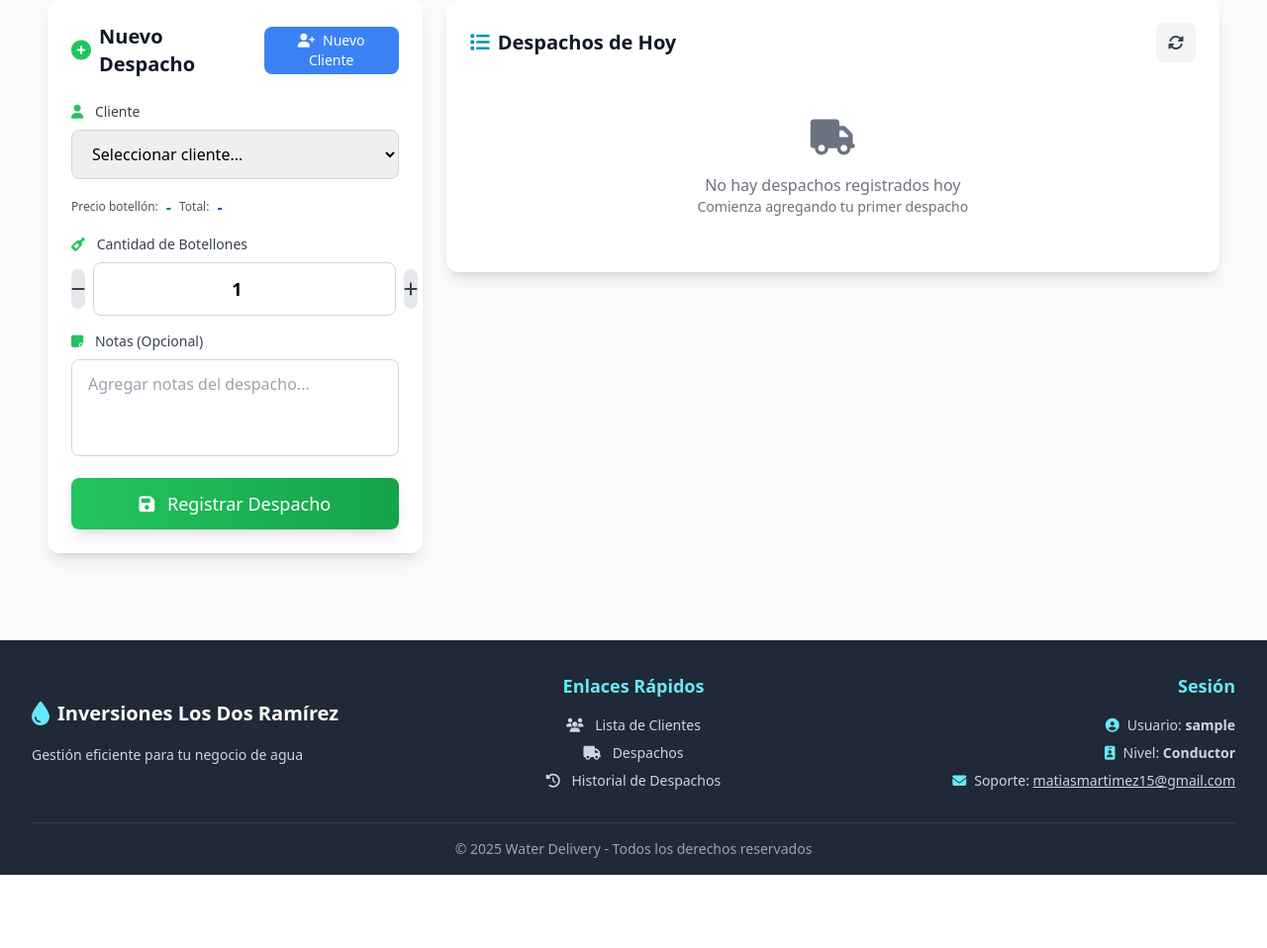
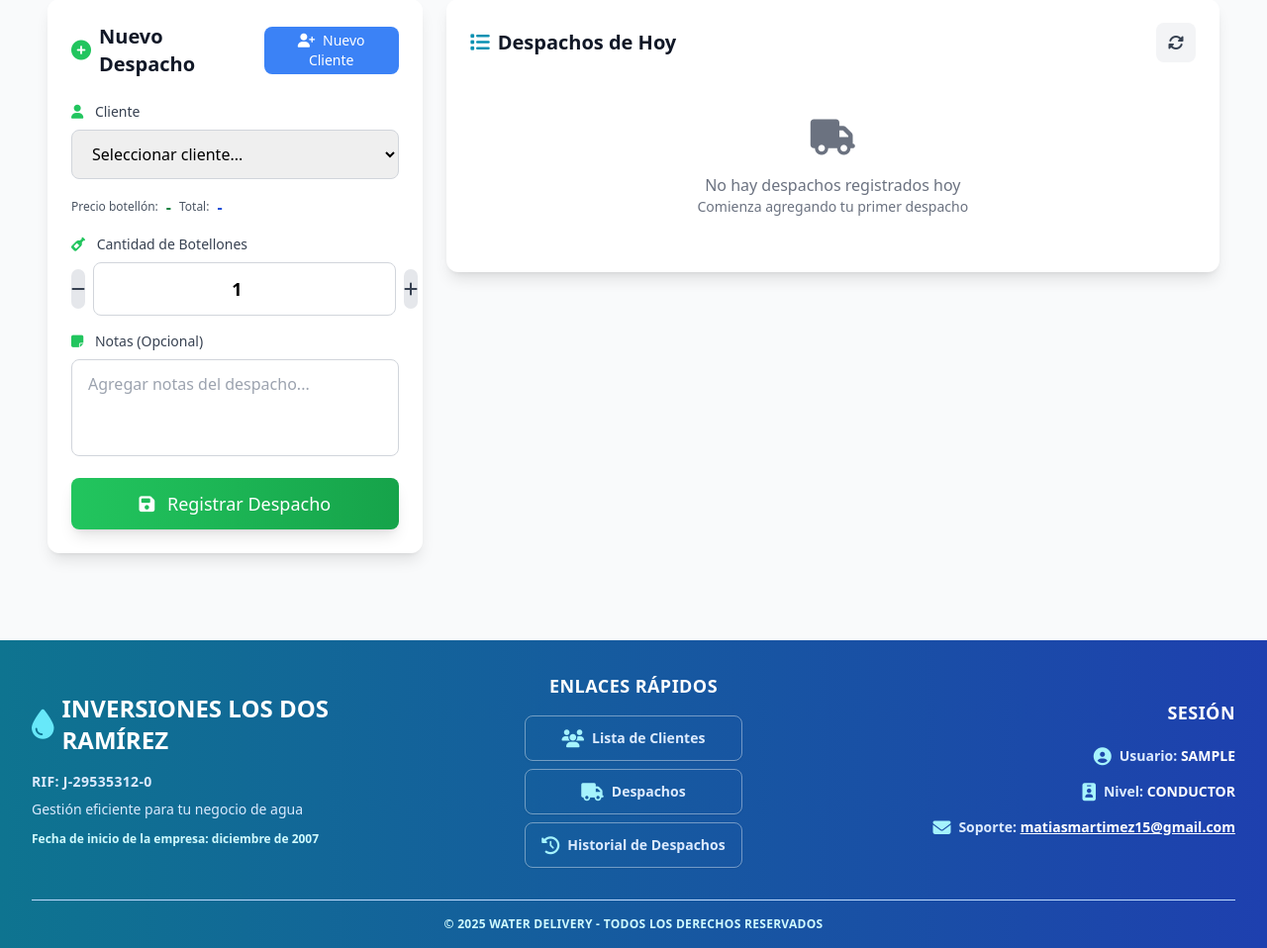
Before and after one commit to MatiasWapo/Proyecto, a Django app: page /clientes/despacho/nuevo/ in a window 1280 px wide. Shown: the part 356-1314 px from the top of the page at 99% size. Before the commit the page ends 1240 px from the top, so only its background shows below. Run offline with Django 4.2, Linux system fonts and the light colour scheme; the visitor is signed in with stand-in values (Sample User, id 1); data that the repository does not hold is empty; parts of the project's set-up code (start-up, migrations or seed data) failed here and were passed over; some libraries are stand-ins or nearby versions.

Commit message:
detalle footer arreglado

```diff
--- a/water_delivery/clientes/templates/partials/footer.html
+++ b/water_delivery/clientes/templates/partials/footer.html
@@ -1,61 +1,59 @@
 {% load static %}
-<footer class="bg-gray-800 text-white mt-auto">
+<footer class="bg-gradient-to-r from-cyan-700 to-blue-800 text-white mt-auto">
     <div class="max-w-7xl mx-auto px-4 sm:px-6 lg:px-8">
         <div class="py-8">
             <div class="grid md:grid-cols-3 gap-8">
                 <div class="text-center md:text-left flex flex-col items-center md:items-start justify-center gap-2">
                     <div class="flex items-center space-x-2 mb-2">
-                        <i class="fas fa-tint text-agua-light text-2xl"></i>
-                        <span class="text-xl font-bold">Inversiones Los Dos Ramírez</span>
+                        <i class="fas fa-tint text-cyan-300 text-3xl"></i>
+                        <span class="text-xl md:text-2xl font-bold uppercase leading-tight text-white">INVERSIONES LOS DOS RAMÍREZ</span>
                     </div>
-                    <p class="text-gray-300 text-sm">Gestión eficiente para tu negocio de agua</p>
+                    <p class="text-xs md:text-sm text-blue-100 font-semibold tracking-wide">RIF: J-29535312-0</p>
+                    <p class="text-blue-100 text-sm">Gestión eficiente para tu negocio de agua</p>
+                    <p class="text-cyan-100 text-xs mt-1 font-semibold">Fecha de inicio de la empresa: diciembre de 2007</p>
                 </div>
 
-                <div class="text-center">
-                    <h3 class="text-lg font-semibold mb-4 text-agua-light">Enlaces Rápidos</h3>
-                    <ul class="space-y-2 text-sm">
+                <div class="flex flex-col items-center justify-center">
+                    <h3 class="text-base md:text-lg font-bold uppercase mb-4 text-white tracking-wide text-center">Enlaces Rápidos</h3>
+                    <ul class="space-y-2 text-sm text-center">
                         <li>
-                            <a href="{% url 'clientes:lista_clientes' %}" class="text-gray-300 hover:text-agua-light transition-colors duration-200">
-                                <i class="fas fa-users mr-2"></i> Lista de Clientes
+                            <a href="{% url 'clientes:lista_clientes' %}" class="flex items-center gap-2 justify-center text-blue-100 hover:text-white font-semibold transition border border-white/40 rounded-lg px-4 py-2 shadow-sm hover:bg-white/10">
+                                <i class="fas fa-users text-cyan-200 text-lg"></i> Lista de Clientes
                             </a>
                         </li>
                         <li>
-                            <a href="{% url 'clientes:nuevo_despacho' %}" class="text-gray-300 hover:text-agua-light transition-colors duration-200">
-                                <i class="fas fa-truck mr-2"></i> Despachos
+                            <a href="{% url 'clientes:nuevo_despacho' %}" class="flex items-center gap-2 justify-center text-blue-100 hover:text-white font-semibold transition border border-white/40 rounded-lg px-4 py-2 shadow-sm hover:bg-white/10">
+                                <i class="fas fa-truck text-cyan-200 text-lg"></i> Despachos
                             </a>
                         </li>
                         <li>
-                            <a href="{% url 'clientes:historial_despachos' %}" class="text-gray-300 hover:text-agua-light transition-colors duration-200">
-                                <i class="fas fa-history mr-2"></i> Historial de Despachos
+                            <a href="{% url 'clientes:historial_despachos' %}" class="flex items-center gap-2 justify-center text-blue-100 hover:text-white font-semibold transition border border-white/40 rounded-lg px-4 py-2 shadow-sm hover:bg-white/10">
+                                <i class="fas fa-history text-cyan-200 text-lg"></i> Historial de Despachos
                             </a>
                         </li>
                     </ul>
                 </div>
 
                 <div class="text-center md:text-right flex flex-col items-center md:items-end justify-center gap-2">
-                    <h3 class="text-lg font-semibold mb-2 text-agua-light">Sesión</h3>
-                    <div class="text-sm text-gray-300 flex items-center gap-2">
-                        <i class="fas fa-user-circle text-agua-light"></i>
-                        <span>Usuario: <span class="font-bold">{{ request.user.username }}</span></span>
+                    <h3 class="text-base md:text-lg font-bold uppercase mb-2 text-white tracking-wide">Sesión</h3>
+                    <div class="text-sm text-blue-100 flex items-center gap-2 font-semibold">
+                        <i class="fas fa-user-circle text-cyan-200 text-lg"></i>
+                        <span>Usuario: <span class="font-bold text-white uppercase">{{ request.user.username }}</span></span>
                     </div>
-                    <div class="text-sm text-gray-300 flex items-center gap-2">
-                        <i class="fas fa-id-badge text-agua-light"></i>
-                        <span>Nivel: <span class="font-bold">{{ request.user.tipo_usuario|title }}</span></span>
+                    <div class="text-sm text-blue-100 flex items-center gap-2 font-semibold">
+                        <i class="fas fa-id-badge text-cyan-200 text-lg"></i>
+                        <span>Nivel: <span class="font-bold text-white uppercase">{{ request.user.tipo_usuario|title }}</span></span>
                     </div>
-                    <div class="text-sm text-gray-300 flex items-center gap-2">
-                        <i class="fas fa-envelope text-agua-light"></i>
-                        <span>Soporte: <a href="mailto:matiasmartimez15@gmail.com" class="underline hover:text-agua-light">matiasmartimez15@gmail.com</a></span>
+                    <div class="text-sm text-blue-100 flex items-center gap-2 font-semibold">
+                        <i class="fas fa-envelope text-cyan-200 text-lg"></i>
+                        <span>Soporte: <a href="mailto:matiasmartimez15@gmail.com" class="underline hover:text-white text-white font-semibold">matiasmartimez15@gmail.com</a></span>
                     </div>
                 </div>
             </div>
         </div>
-
-        <div class="border-t border-gray-700"></div>
-
-        <div class="py-4 text-center">
-            <p class="text-sm text-gray-400">
-                &copy; {% now "Y" %} Water Delivery - Todos los derechos reservados
-            </p>
+        <div class="border-t border-blue-200"></div>
+        <div class="py-4 flex flex-col items-center text-xs text-cyan-100">
+            <div class="text-center w-full font-bold uppercase tracking-wide">&copy; {% now "Y" %} Water Delivery - Todos los derechos reservados</div>
         </div>
     </div>
 </footer>
```
